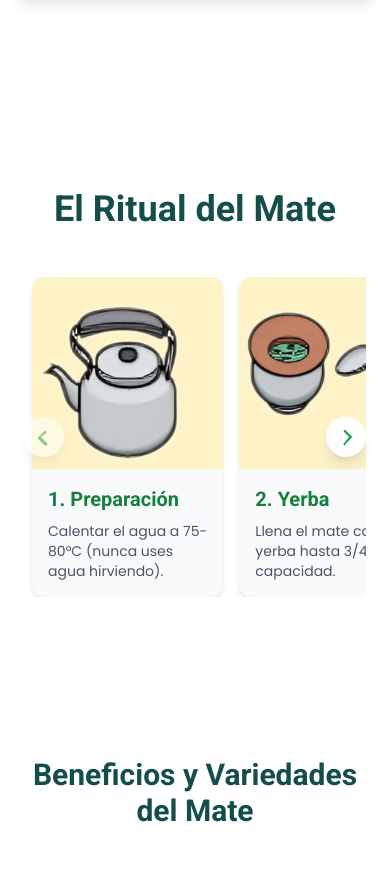
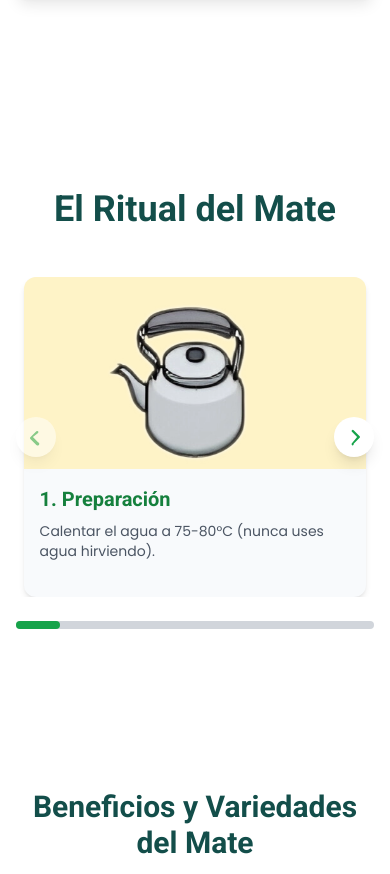
Before and after one commit to Smilari/Mateando, an Astro site: page / in a window 390 px wide. Shown: the part 1287-2161 px from the top of the page. Built offline with nearby package versions, Linux system fonts and the light colour scheme; Astro itself is replaced by a stand-in of ours.

Commit message:
Progress bar added

```diff
--- a/package.json
+++ b/package.json
@@ -3,7 +3,7 @@
   "type": "module",
   "version": "0.0.1",
   "scripts": {
-    "dev": "astro dev",
+    "dev": "astro dev --host",
     "start": "astro dev",
     "build": "astro check && astro build",
     "preview": "astro preview",
--- a/src/components/CarouselStep.jsx
+++ b/src/components/CarouselStep.jsx
@@ -10,7 +10,7 @@ const CarouselStep = ({ title, description, src, step }) => {
           src={src}
           alt={`Paso ${step}: ${title}`}
           className="max-w-[333px] mx-auto h-48 object-cover"
-          loading="lazy"
+          loading="eager"
         />
       </div>
       <div className="p-4 h-32">
--- a/src/components/MateCarousel.jsx
+++ b/src/components/MateCarousel.jsx
@@ -1,4 +1,4 @@
-import { useState, useRef, useEffect } from 'react';
+import { useState, useEffect } from 'react';
 import CarouselStep from './CarouselStep.jsx';
 import '@styles/MateCarousel.css';
 
@@ -15,38 +15,41 @@ const steps = [
 
 const MateCarousel = () => {
   const [currentIndex, setCurrentIndex] = useState(0);
-  const itemsPerPage = useRef(3);
+  const [itemsPerPage, setItemsPerPage] = useState(3);
 
   const movePrev = () => {
     if (currentIndex > 0) setCurrentIndex((prev) => prev - 1);
   };
 
   const moveNext = () => {
-    if (currentIndex < steps.length - itemsPerPage.current) {
+    if (currentIndex < steps.length - itemsPerPage) {
       setCurrentIndex((prev) => prev + 1);
     }
   };
 
   const isDisabled = (direction) => {
     if (direction === 'prev') return currentIndex <= 0;
-    if (direction === 'next') return currentIndex >= steps.length - itemsPerPage.current;
+    if (direction === 'next') return currentIndex >= steps.length - itemsPerPage;
     return false;
   };
 
   useEffect(() => {
     const updateItemsPerPage = () => {
       const width = window.innerWidth;
-      if (width >= 1024) itemsPerPage.current = 3;
-      else if (width >= 768) itemsPerPage.current = 2;
-      else itemsPerPage.current = 1;
+      if (width >= 1024) setItemsPerPage(3);
+      else if (width >= 768) setItemsPerPage(2);
+      else setItemsPerPage(1);
     };
+
     updateItemsPerPage();
     window.addEventListener('resize', updateItemsPerPage);
     return () => window.removeEventListener('resize', updateItemsPerPage);
   }, []);
 
+  const progressPercentage = ((currentIndex + itemsPerPage) / steps.length) * 100;
+
   return (
-    <section className="py-20 px-6 w-full sm:max-w-[80%] mx-auto">
+    <section className="py-20 max-w-[92%] sm:max-w-[80%] mx-auto">
       <div className="container mx-auto relative">
         <h2 className="text-4xl md:text-5xl font-bold mb-12 text-center text-brown-800">El Ritual del Mate</h2>
 
@@ -68,13 +71,13 @@ const MateCarousel = () => {
           <div className="overflow-hidden w-full">
             <div
               className="flex transition-transform duration-500"
-              style={{ transform: `translateX(-${currentIndex * (100 / itemsPerPage.current)}%)` }}
+              style={{ transform: `translateX(-${currentIndex * (100 / itemsPerPage)}%)` }}
             >
               {steps.map((step, index) => (
                 <div
                   key={index}
                   className="flex-shrink-0 w-full px-2"
-                  style={{ flexBasis: `${100 / itemsPerPage.current}%` }}
+                  style={{ flexBasis: `${100 / itemsPerPage}%` }}
                 >
                   <CarouselStep
                     title={step.title}
@@ -100,6 +103,14 @@ const MateCarousel = () => {
             </svg>
           </button>
         </div>
+
+        {/* Progress Bar */}
+        <div className="mt-6 h-2 w-full bg-gray-300 rounded-full">
+          <div
+            className="h-full bg-green-600 rounded-full transition-all duration-500"
+            style={{ width: `${progressPercentage}%` }}
+          ></div>
+        </div>
       </div>
     </section>
   );
```
